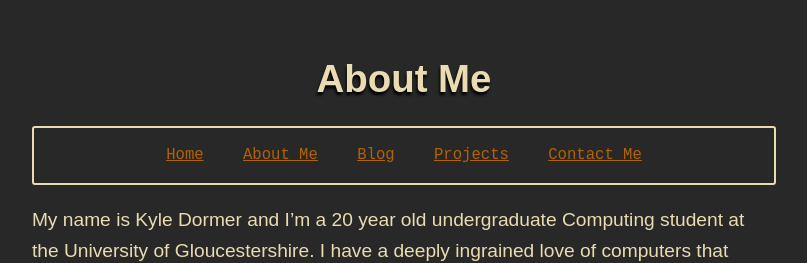
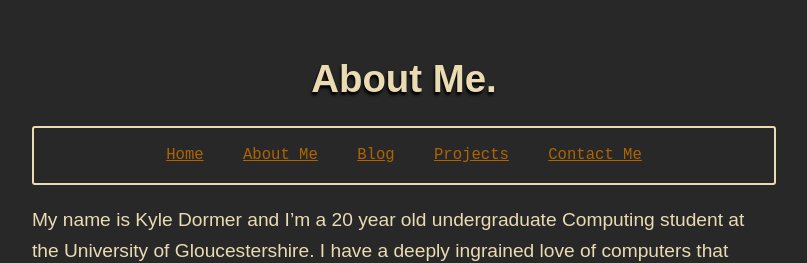
Before and after one commit to kyle-dormer/personal-website, a Jekyll site: the page built from about.md, in a window 1280 px wide. Shown: the top 263 px of the page, without its empty margins (236-1043 px from the left). Built offline with Jekyll 4.4.1, drawn with Linux system fonts in a browser that asks for light colours.

```diff
--- a/about.md
+++ b/about.md
@@ -3,7 +3,7 @@ layout: default
 title: About Me
 ---
 
-# About Me
+# About Me.
 
 {% include nav.html %}
 
```
